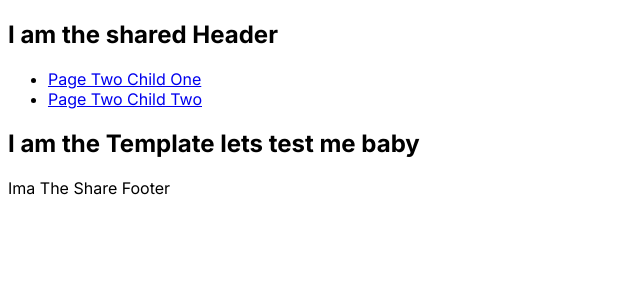
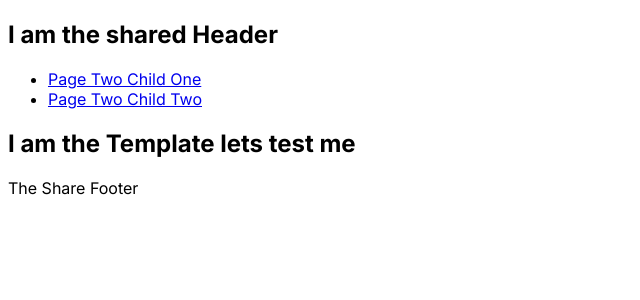
Before and after one commit to Waqas39Nazir/Next-Js, a Next.js app in the folder project-02/: page /page-two in a window 1280 px wide. Shown: the top 300 px of the page, without its empty margins (0-640 px from the left). Built offline with nearby package versions, Linux system fonts and the light colour scheme.

Commit message:
Layout and Templates

```diff
--- a/project-02/src/app/page-two/layout.tsx
+++ b/project-02/src/app/page-two/layout.tsx
@@ -22,7 +22,7 @@ export default function RootLayout({
           </li>
         </ul>
       </header>
-      {children} <footer>Ima The Share Footer</footer>
+      {children} <footer>The Share Footer</footer>
     </section>
   );
 }
--- a/project-02/src/app/page-two/page.tsx
+++ b/project-02/src/app/page-two/page.tsx
@@ -1,6 +1,6 @@
 import React from "react";
 
-const page = () => {
+const Page = () => {
   return (
     <div>
       <h1>I am Your Page Two</h1>
@@ -8,4 +8,4 @@ const page = () => {
   );
 };
 
-export default page;
+export default Page;
--- a/project-02/src/app/page-two/template.tsx
+++ b/project-02/src/app/page-two/template.tsx
@@ -6,7 +6,7 @@ const Lemplate = () => {
 
   return (
     <div>
-      <h1>I am the Template lets test me baby</h1>
+      <h1>I am the Template lets test me</h1>
     </div>
   );
 };
```
